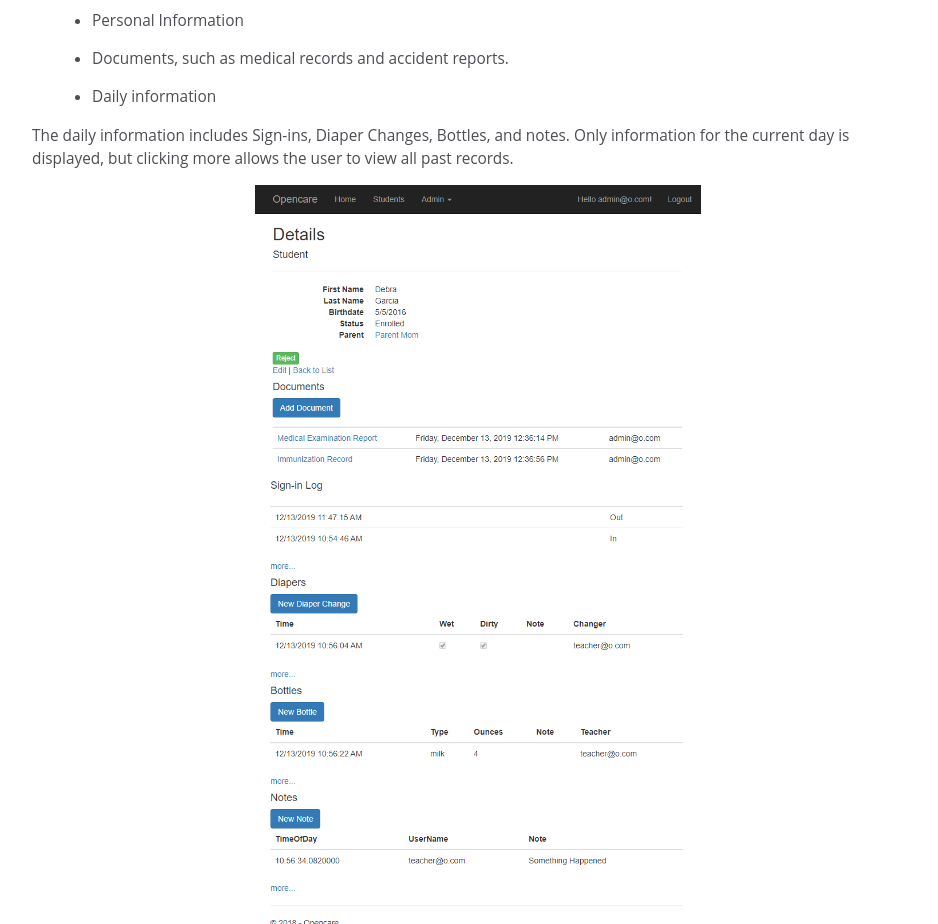
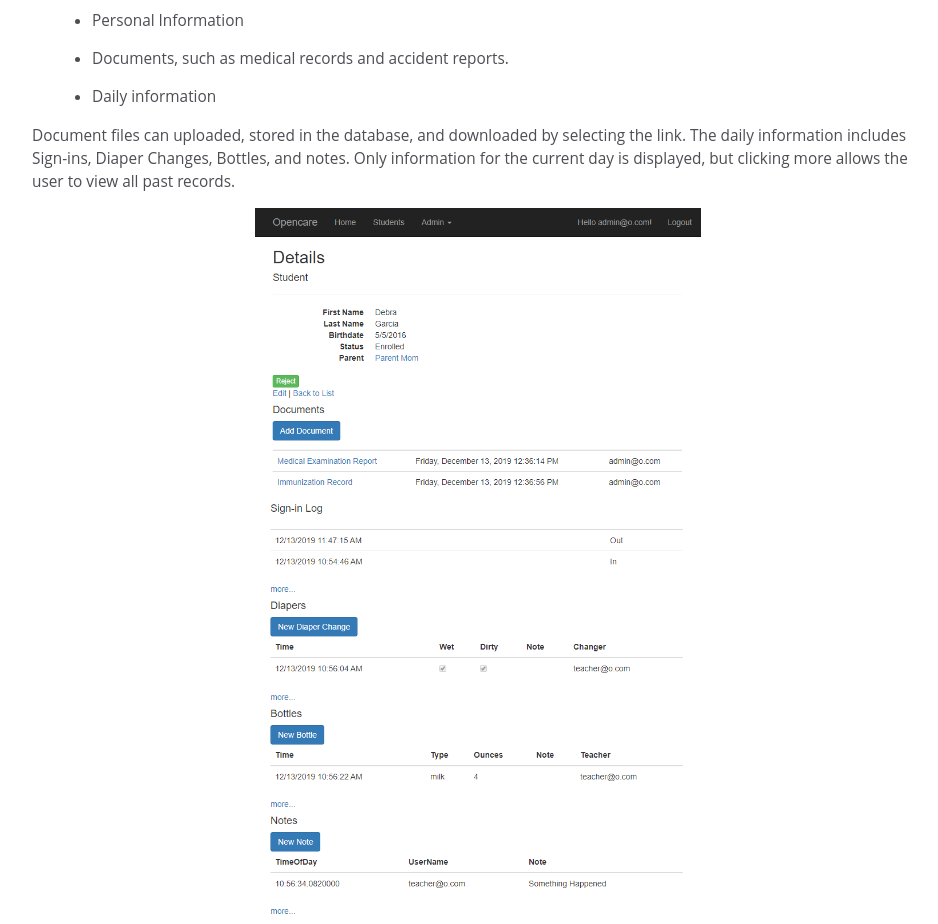
Before and after one commit to mv3/OpenCareDocumentation, a plain HTML site: page Index.html in a window 1280 px wide. Shown: the part 3480-4404 px from the top of the page, without its empty margins (321-1259 px from the left). Drawn offline with Linux system fonts and the light colour scheme.

Commit message:
Add files via upload

```diff
--- a/Index.html
+++ b/Index.html
@@ -155,6 +155,7 @@
           </ul>
         </p>
         <p>
+          Document files can uploaded, stored in the database, and downloaded by selecting the link.
           The daily information includes Sign-ins, Diaper Changes, Bottles, and notes.
           Only information for the current day is displayed, but clicking more allows the
           user to view all past records.
```
